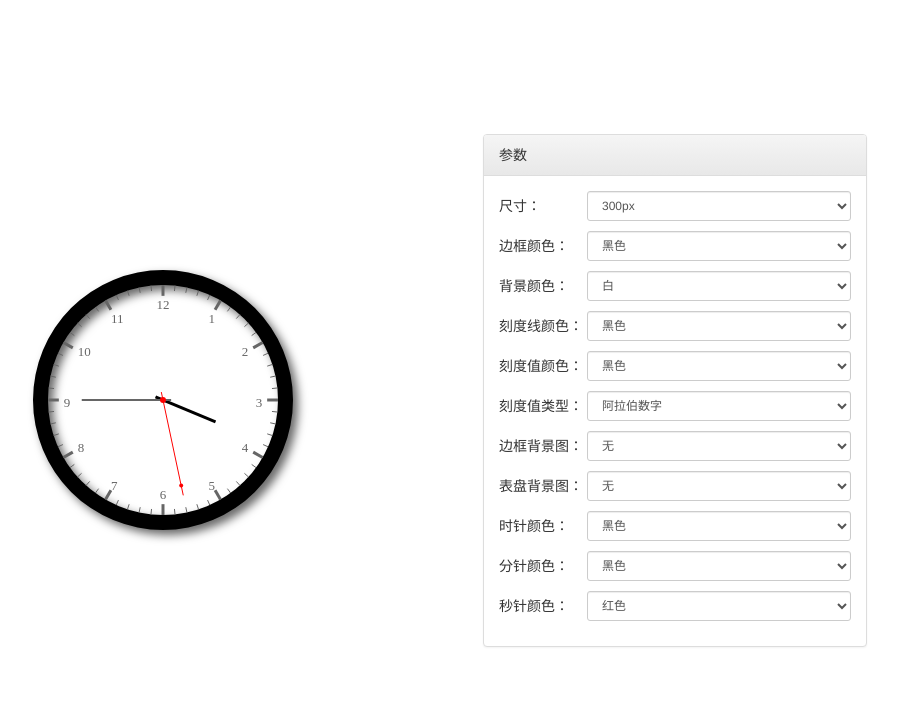
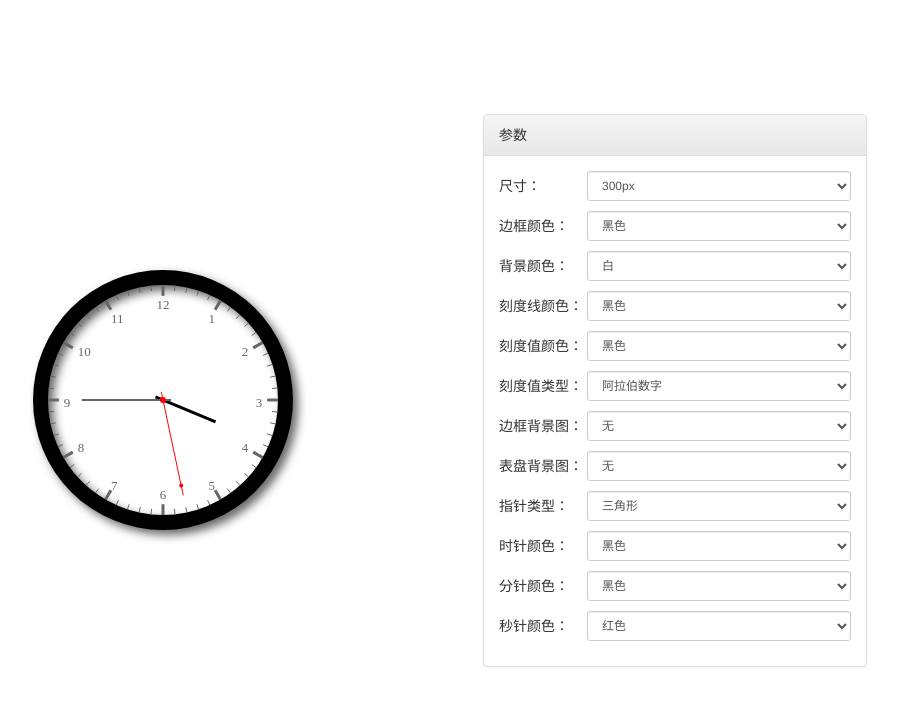
Before and after one commit to wen-lun/concise-clock, a website built with webpack: page demo/demo2.html in a window 1280 px wide. Shown: the whole page, without its empty margins (157-1055 px from the left). Built offline with nearby package versions, Linux system fonts and the light colour scheme.

Commit message:
demo更新

```diff
--- a/demo/demo2.html
+++ b/demo/demo2.html
@@ -120,6 +120,13 @@
                     </select>
                 </div>
                 <div class="item">
+                    <span>指针类型：</span>
+                    <select id="handType" class="form-control input-sm">
+                        <option value="triangle">三角形</option>
+                        <option value="line">线条</option>
+                    </select>
+                </div>
+                <div class="item">
                     <span>时针颜色：</span>
                     <select id="hourHandColor" class="form-control input-sm">
                         <option value="black">黑色</option>
```
